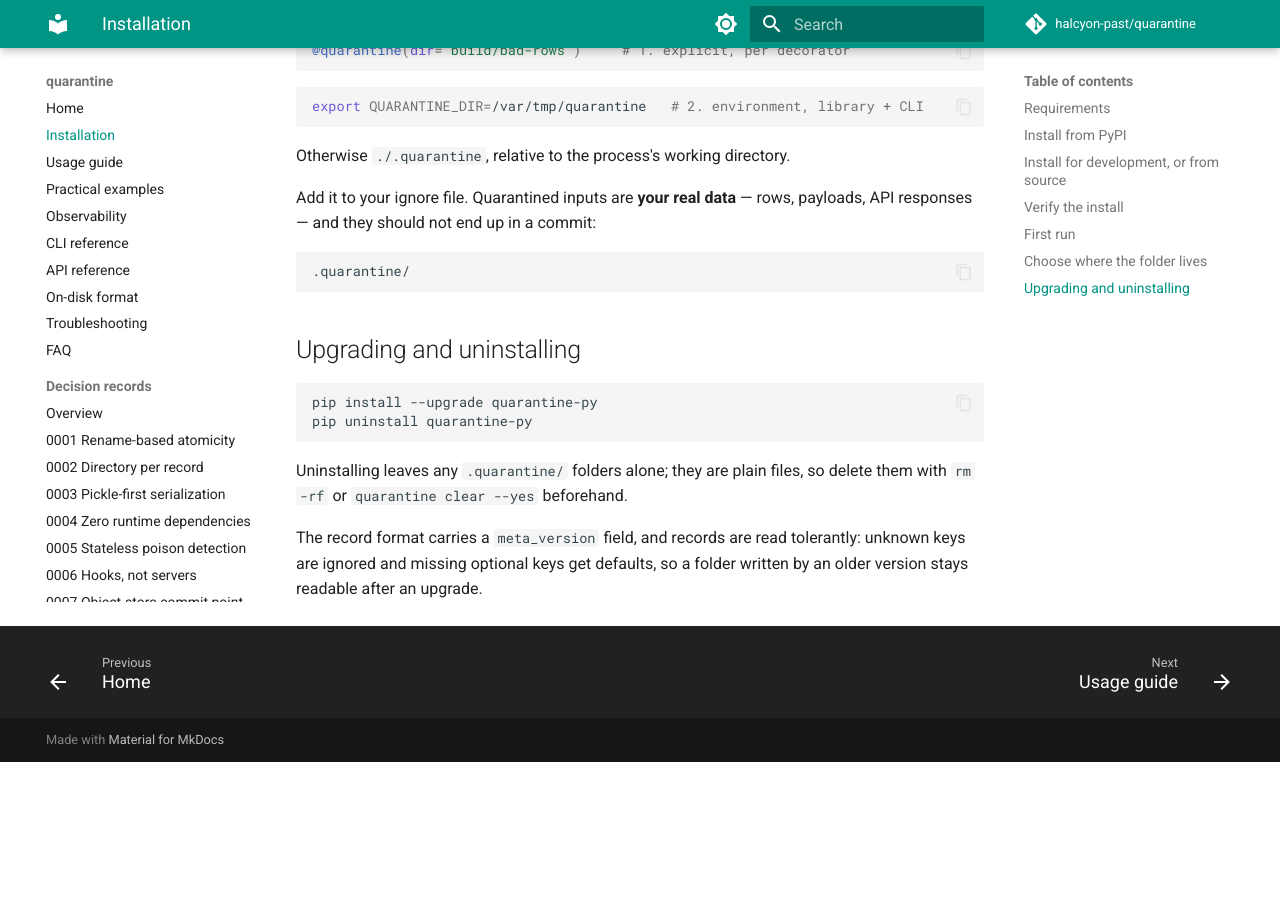
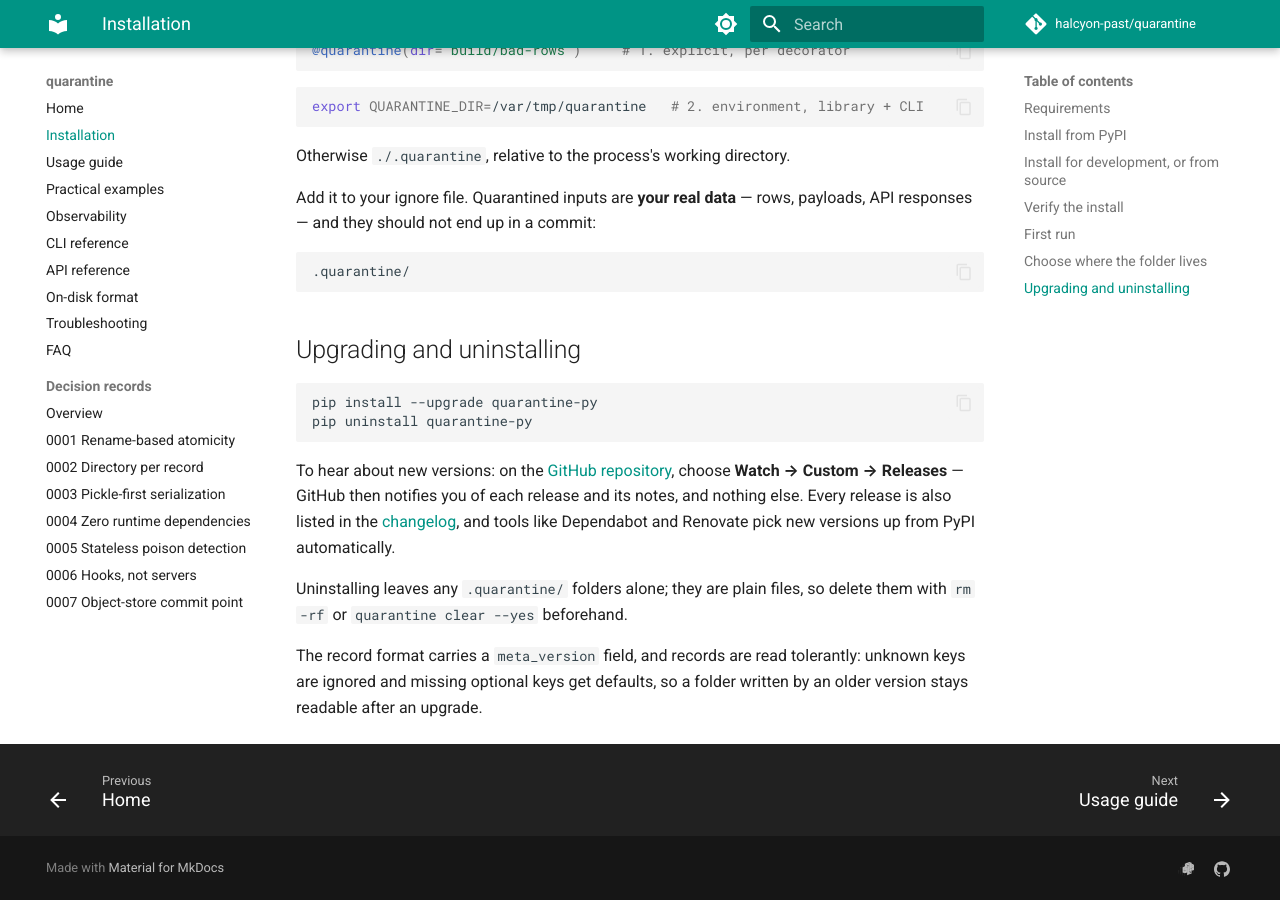
Before and after one commit to halcyon-past/quarantine, an MkDocs documentation site: the page built from docs/installation.md, in a window 1280 px wide and 900 px high, scrolled down 2541 px. Built offline with MkDocs 1.6.1 and Material for MkDocs 9.7.7, drawn with Linux system fonts in a browser that asks for light colours; comment, search, counter and statistics services are not loaded; before the commit the page ends 3303 px from its top, so only the background shows below that.

Commit message:
added pypi and releases listing

````diff
--- a/docs/installation.md
+++ b/docs/installation.md
@@ -145,6 +145,14 @@ pip install --upgrade quarantine-py
 pip uninstall quarantine-py
 ```
 
+To hear about new versions: on the
+[GitHub repository](https://github.com/halcyon-past/quarantine), choose
+**Watch → Custom → Releases** — GitHub then notifies you of each release and
+its notes, and nothing else. Every release is also listed in the
+[changelog](https://github.com/halcyon-past/quarantine/blob/main/CHANGELOG.md),
+and tools like Dependabot and Renovate pick new versions up from PyPI
+automatically.
+
 Uninstalling leaves any `.quarantine/` folders alone; they are plain files, so
 delete them with `rm -rf` or `quarantine clear --yes` beforehand.
 
--- a/mkdocs.yml
+++ b/mkdocs.yml
@@ -25,6 +25,15 @@ theme:
     - navigation.footer
     - content.code.copy
     - content.action.edit
+
+extra:
+  social:
+    - icon: simple/pypi
+      link: https://pypi.org/project/quarantine-py/
+      name: quarantine-py on PyPI
+    - icon: simple/github
+      link: https://github.com/halcyon-past/quarantine
+      name: quarantine on GitHub
 
 markdown_extensions:
   - admonition
````
Also changed, not shown: README.md (+1 -0 lines), docs/index.md (+3 -1 lines).
